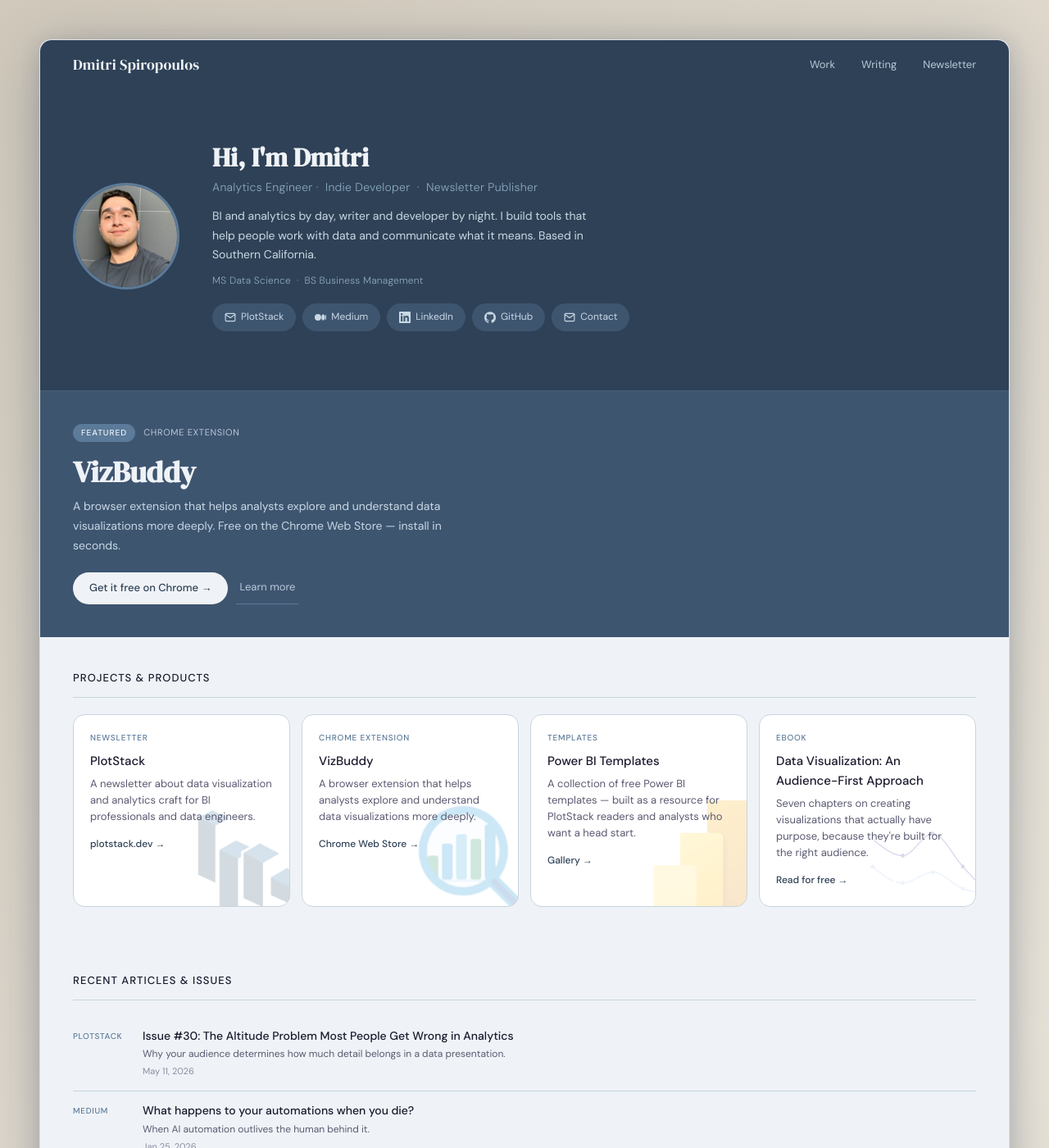
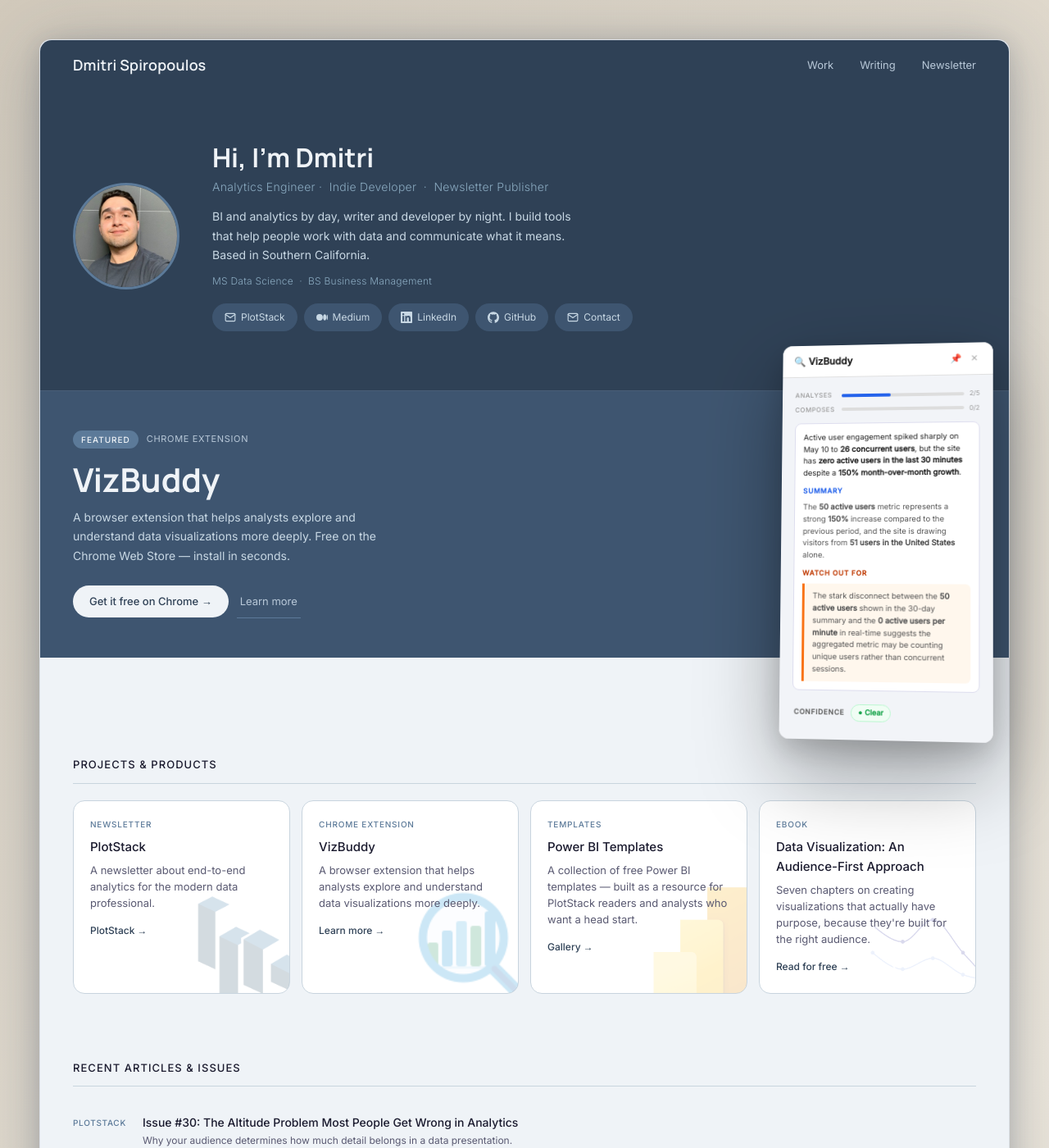
Before and after one commit to Djonathon/Djonathon.github.io, a Jekyll site: the page built from index.html, in a window 1280 px wide and 1400 px high. Shown: the whole window at 82% size. Built offline with Jekyll 4.4.1, drawn with Linux system fonts in a browser that asks for light colours.

Commit message:
Add VizBuddy mockup to featured section, font and layout updates
Co-Authored-By: Claude Sonnet 4.6 <noreply@anthropic.com>

```diff
--- a/_layouts/default.html
+++ b/_layouts/default.html
@@ -10,7 +10,7 @@
   <meta property="og:description" content="Data Engineer & Analytics Professional, newsletter creator, and builder of tools for analysts." />
   <meta property="og:type" content="website" />
   <meta property="og:url" content="https://dmitrispiro.com" />
-  <link rel="stylesheet" href="{{ '/assets/css/main.css' | relative_url }}?v=8" />
+  <link rel="stylesheet" href="{{ '/assets/css/main.css' | relative_url }}?v=11" />
   <link rel="preconnect" href="https://fonts.googleapis.com" />
   <link rel="preconnect" href="https://fonts.gstatic.com" crossorigin />
 </head>
--- a/assets/css/main.css
+++ b/assets/css/main.css
@@ -1,4 +1,4 @@
-@import url('https://fonts.googleapis.com/css2?family=DM+Sans:ital,opsz,wght@0,9..40,300;0,9..40,400;0,9..40,500;1,9..40,300&family=DM+Serif+Display:ital@0;1&display=swap');
+@import url('https://fonts.googleapis.com/css2?family=Inter:wght@300;400;500&family=Manrope:wght@600;700;800&display=swap');
 
 :root {
   --slate-deep: #2F4156;
@@ -24,7 +24,7 @@
 html { scroll-behavior: smooth; }
 
 body {
-  font-family: 'DM Sans', sans-serif;
+  font-family: 'Inter', sans-serif;
   background: linear-gradient(135deg, #E8E2D8, #C8BFB0, #EDE7DC, #C4BAA8, #E8E2D8);
   background-size: 400% 400%;
   animation: gradientShift 8s ease infinite;
@@ -61,7 +61,7 @@ a { color: inherit; text-decoration: none; }
 }
 
 .nav-brand {
-  font-family: 'DM Serif Display', serif;
+  font-family: 'Manrope', sans-serif;
   color: var(--bg);
   font-size: 18px;
   letter-spacing: 0.01em;
@@ -103,7 +103,7 @@ a { color: inherit; text-decoration: none; }
 .hero-text { animation: slideUp 0.6s ease 0.1s both; }
 
 .hero-name {
-  font-family: 'DM Serif Display', serif;
+  font-family: 'Manrope', sans-serif;
   color: var(--bg);
   font-size: 32px;
   line-height: 1.2;
@@ -168,19 +168,29 @@ a { color: inherit; text-decoration: none; }
 .featured {
   background: var(--slate-mid);
   border-top: 1px solid rgba(255,255,255,0.06);
-  padding: 2.5rem;
+  padding: 3rem 2.5rem 0;
+  position: relative;
+  overflow: visible;
+  z-index: 1;
 }
 
-.featured-inner {
+.featured-layout {
   display: flex;
-  flex-direction: column;
-  gap: 1rem;
+  align-items: center;
+  justify-content: space-between;
+  gap: 3rem;
+}
+
+.featured-content {
+  max-width: 55%;
+  padding-bottom: 3rem;
 }
 
 .featured-meta {
   display: flex;
   align-items: center;
   gap: 10px;
+  margin-bottom: 1rem;
 }
 
 .featured-badge {
@@ -202,33 +212,25 @@ a { color: inherit; text-decoration: none; }
   color: var(--slate-ghost);
 }
 
-.featured-body {
-  display: flex;
-  align-items: center;
-  justify-content: space-between;
-  gap: 2rem;
-  flex-wrap: wrap;
-}
-
 .featured-name {
-  font-family: 'DM Serif Display', serif;
+  font-family: 'Manrope', sans-serif;
   color: var(--bg);
-  font-size: 36px;
-  line-height: 1.15;
+  font-size: 40px;
+  line-height: 1.1;
 }
 
 .featured-desc {
   color: #C8D8E4;
   font-size: 14px;
   line-height: 1.7;
-  max-width: 480px;
-  margin-top: 10px;
+  max-width: 420px;
+  margin-top: 12px;
 }
 
 .featured-actions {
   display: flex;
   gap: 10px;
-  margin-top: 20px;
+  margin-top: 24px;
   flex-wrap: wrap;
   align-items: center;
 }
@@ -257,9 +259,184 @@ a { color: inherit; text-decoration: none; }
 .featured-btn-primary:hover { opacity: 0.85; }
 .featured-btn-secondary:hover { color: var(--bg); border-color: var(--slate-ghost); }
 
+/* MOCKUP */
+.featured-visual {
+  position: absolute;
+  right: 20px;
+  top: -60px;
+  z-index: 10;
+}
+
+.mockup-window {
+  width: 260px;
+  background: #fff;
+  border-radius: 12px;
+  box-shadow: 0 40px 100px rgba(0,0,0,0.35), 0 12px 32px rgba(0,0,0,0.15);
+  overflow: hidden;
+  transform: perspective(1200px) rotateY(-6deg) rotateX(3deg);
+}
+
+.mockup-titlebar {
+  background: #fff;
+  border-bottom: 0.5px solid #e0e0e0;
+  padding: 10px 14px;
+  display: flex;
+  align-items: center;
+  justify-content: space-between;
+}
+
+.mockup-titlebar-name {
+  font-size: 12px;
+  font-weight: 600;
+  color: #222;
+  font-family: 'Inter', sans-serif;
+}
+
+.mockup-titlebar-actions {
+  font-size: 11px;
+  color: #aaa;
+  letter-spacing: 4px;
+}
+
+.mockup-body {
+  background: #F2F4F8;
+  padding: 1rem;
+  display: flex;
+  flex-direction: column;
+  gap: 10px;
+  min-height: 0;
+}
+
+.vb-prompt {
+  font-size: 11px;
+  color: #666;
+  text-align: center;
+}
+
+.vb-analyze-btn {
+  background: #2563EB;
+  color: #fff;
+  font-size: 12px;
+  font-weight: 600;
+  font-family: 'Inter', sans-serif;
+  padding: 10px;
+  border-radius: 8px;
+  text-align: center;
+}
+
+.vb-progress-group {
+  display: flex;
+  flex-direction: column;
+  gap: 5px;
+}
+
+.vb-progress-row {
+  display: flex;
+  align-items: center;
+  gap: 6px;
+}
+
+.vb-progress-label {
+  font-size: 8px;
+  font-weight: 500;
+  letter-spacing: 0.06em;
+  color: #999;
+  width: 52px;
+  flex-shrink: 0;
+}
+
+.vb-progress-bar {
+  flex: 1;
+  height: 4px;
+  background: #ddd;
+  border-radius: 2px;
+}
+
+.vb-progress-fill {
+  height: 100%;
+  background: #2563EB;
+  border-radius: 2px;
+}
+
+.vb-progress-count {
+  font-size: 8px;
+  color: #999;
+  flex-shrink: 0;
+}
+
+.vb-insight-card {
+  background: #fff;
+  border: 0.5px solid #dde;
+  border-radius: 8px;
+  padding: 10px;
+  display: flex;
+  flex-direction: column;
+  gap: 6px;
+}
+
+.vb-insight-text {
+  font-size: 9.5px;
+  line-height: 1.55;
+  color: #222;
+  font-family: 'Inter', sans-serif;
+}
+
+.vb-insight-section-label {
+  font-size: 8.5px;
+  font-weight: 700;
+  letter-spacing: 0.08em;
+  color: #2563EB;
+  margin-top: 2px;
+}
+
+.vb-insight-summary {
+  font-size: 9.5px;
+  line-height: 1.55;
+  color: #555;
+  font-family: 'Inter', sans-serif;
+}
+
+.vb-warn-label {
+  color: #C2410C;
+}
+
+.vb-warn-card {
+  border-left: 3px solid #F97316;
+  background: #FFF7ED;
+  border-radius: 0 6px 6px 0;
+  padding: 8px 10px;
+}
+
+.vb-confidence {
+  display: flex;
+  align-items: center;
+  gap: 8px;
+  padding: 6px 2px;
+}
+
+.vb-confidence-label {
+  font-size: 8.5px;
+  font-weight: 700;
+  letter-spacing: 0.08em;
+  color: #666;
+  font-family: 'Inter', sans-serif;
+}
+
+.vb-confidence-badge {
+  font-size: 9px;
+  font-weight: 600;
+  color: #16a34a;
+  background: #f0fdf4;
+  border: 1px solid #bbf7d0;
+  border-radius: 20px;
+  padding: 2px 8px;
+  font-family: 'Inter', sans-serif;
+}
+
 @media (max-width: 600px) {
-  .featured { padding: 2rem 1.25rem; }
+  .featured { padding: 2rem 1.25rem 0; }
   .featured-name { font-size: 28px; }
+  .featured-visual { display: none; }
 }
 
 /* SECTIONS */
@@ -292,6 +469,10 @@ a { color: inherit; text-decoration: none; }
 }
 
 /* PROJECTS */
+#work {
+  padding-top: calc(2.5rem + 80px);
+}
+
 .projects-grid {
   display: grid;
   grid-template-columns: repeat(auto-fit, minmax(200px, 1fr));
@@ -521,7 +702,7 @@ a { color: inherit; text-decoration: none; }
 }
 
 .subscribe-title {
-  font-family: 'DM Serif Display', serif;
+  font-family: 'Manrope', sans-serif;
   color: var(--bg);
   font-size: 20px;
 }
@@ -547,7 +728,7 @@ a { color: inherit; text-decoration: none; }
   padding: 9px 14px;
   color: var(--bg);
   font-size: 13px;
-  font-family: 'DM Sans', sans-serif;
+  font-family: 'Inter', sans-serif;
   outline: none;
   transition: border-color 0.2s;
 }
@@ -560,7 +741,7 @@ a { color: inherit; text-decoration: none; }
   color: var(--slate-deep);
   font-size: 13px;
   font-weight: 500;
-  font-family: 'DM Sans', sans-serif;
+  font-family: 'Inter', sans-serif;
   padding: 9px 20px;
   border-radius: var(--radius-md);
   border: none;
--- a/index.html
+++ b/index.html
@@ -43,18 +43,51 @@ layout: default
 
 <!-- FEATURED -->
 <section class="featured">
-  <div class="featured-inner">
+  <div class="featured-layout">
+    <div class="featured-content">
       <div class="featured-meta">
         <span class="featured-badge">Featured</span>
         <span class="featured-platform">Chrome Extension</span>
       </div>
-    <div class="featured-body">
-      <div class="featured-text">
       <h2 class="featured-name">VizBuddy</h2>
       <p class="featured-desc">A browser extension that helps analysts explore and understand data visualizations more deeply. Free on the Chrome Web Store — install in seconds.</p>
       <div class="featured-actions">
         <a href="https://chromewebstore.google.com/detail/vizbuddy/amicpbhfiocecndmnmjbopcmgdphoejg" target="_blank" rel="noopener" class="featured-btn-primary">Get it free on Chrome →</a>
         <a href="https://vizbuddy.plotstack.dev" target="_blank" rel="noopener" class="featured-btn-secondary">Learn more</a>
+      </div>
+    </div>
+    <div class="featured-visual">
+      <div class="mockup-window">
+        <div class="mockup-titlebar">
+          <span class="mockup-titlebar-name">🔍 VizBuddy</span>
+          <span class="mockup-titlebar-actions">📌 ✕</span>
+        </div>
+        <div class="mockup-body">
+          <div class="vb-progress-group">
+            <div class="vb-progress-row">
+              <span class="vb-progress-label">ANALYSES</span>
+              <div class="vb-progress-bar"><div class="vb-progress-fill" style="width:40%"></div></div>
+              <span class="vb-progress-count">2/5</span>
+            </div>
+            <div class="vb-progress-row">
+              <span class="vb-progress-label">COMPOSES</span>
+              <div class="vb-progress-bar"><div class="vb-progress-fill" style="width:0%"></div></div>
+              <span class="vb-progress-count">0/2</span>
+            </div>
+          </div>
+          <div class="vb-insight-card">
+            <p class="vb-insight-text">Active user engagement spiked sharply on May 10 to <strong>26 concurrent users</strong>, but the site has <strong>zero active users in the last 30 minutes</strong> despite a <strong>150% month-over-month growth</strong>.</p>
+            <div class="vb-insight-section-label">SUMMARY</div>
+            <p class="vb-insight-summary">The <strong>50 active users</strong> metric represents a strong <strong>150%</strong> increase compared to the previous period, and the site is drawing visitors from <strong>51 users in the United States</strong> alone.</p>
+            <div class="vb-insight-section-label vb-warn-label">WATCH OUT FOR</div>
+            <div class="vb-warn-card">
+              <p class="vb-insight-summary">The stark disconnect between the <strong>50 active users</strong> shown in the 30-day summary and the <strong>0 active users per minute</strong> in real-time suggests the aggregated metric may be counting unique users rather than concurrent sessions.</p>
+            </div>
+          </div>
+          <div class="vb-confidence">
+            <span class="vb-confidence-label">CONFIDENCE</span>
+            <span class="vb-confidence-badge">● Clear</span>
+          </div>
         </div>
       </div>
     </div>
@@ -70,16 +103,16 @@ layout: default
       <img src="{{ '/assets/img/PlotStack Logo - Icon Only.png' | relative_url }}" alt="" class="project-card-logo" aria-hidden="true" />
       <p class="project-tag">Newsletter</p>
       <h2 class="project-name">PlotStack</h2>
-      <p class="project-desc">A newsletter about data visualization and analytics craft for BI professionals and data engineers.</p>
-      <span class="project-link">plotstack.dev →</span>
+      <p class="project-desc">A newsletter about end-to-end analytics for the modern data professional.</p>
+      <span class="project-link">PlotStack →</span>
     </a>
 
-    <a href="https://chromewebstore.google.com/detail/vizbuddy/amicpbhfiocecndmnmjbopcmgdphoejg" target="_blank" rel="noopener" class="project-card">
+    <a href="https://vizbuddy.plotstack.dev" target="_blank" rel="noopener" class="project-card">
       <img src="{{ '/assets/img/VizBuddy Logo.png' | relative_url }}" alt="" class="project-card-logo" aria-hidden="true" />
       <p class="project-tag">Chrome Extension</p>
       <h2 class="project-name">VizBuddy</h2>
       <p class="project-desc">A browser extension that helps analysts explore and understand data visualizations more deeply.</p>
-      <span class="project-link">Chrome Web Store →</span>
+      <span class="project-link">Learn more →</span>
     </a>
 
     <a href="https://subscribepage.io/cXGdho" target="_blank" rel="noopener" class="project-card">
```
Lines whose indentation alone changed are shown as unchanged.
